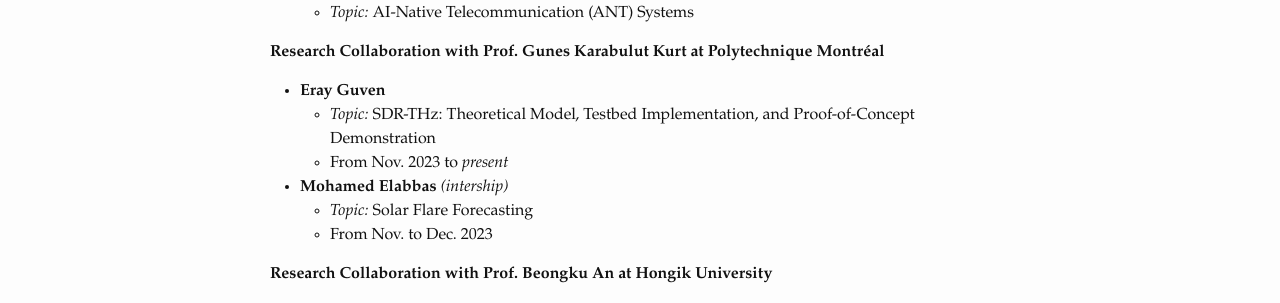
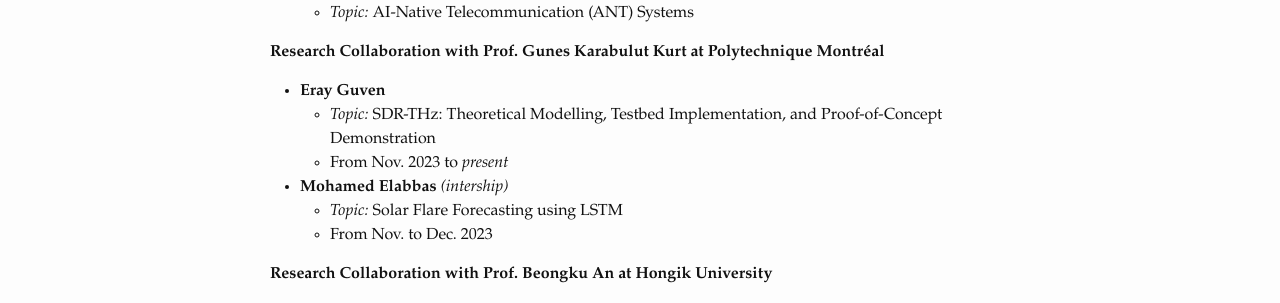
Before and after one commit to trinhudo/trinhudo.github.io, a Jekyll site: the page built from research.md, in a window 1280 px wide. Shown: the part 534-837 px from the top of the page. Built offline with Jekyll 4.4.1, drawn with Linux system fonts in a browser that asks for light colours.

Commit message:
Update research.md
Signed-off-by: Tri Nhu Do <43434724+trinhudo@users.noreply.github.com>

```diff
--- a/research.md
+++ b/research.md
@@ -23,11 +23,11 @@
 **Research Collaboration with Prof. Gunes Karabulut Kurt at Polytechnique Montréal**
 
 - **Eray Guven**
-  - *Topic:* SDR-THz: Theoretical Model, Testbed Implementation, and Proof-of-Concept Demonstration
+  - *Topic:* SDR-THz: Theoretical Modelling, Testbed Implementation, and Proof-of-Concept Demonstration
   - From Nov. 2023 to *present*
 
 - **Mohamed Elabbas** _(intership)_
-  - *Topic:* Solar Flare Forecasting
+  - *Topic:* Solar Flare Forecasting using LSTM
   - From Nov. to Dec. 2023
 
 **Research Collaboration with Prof. Beongku An at Hongik University**
```
